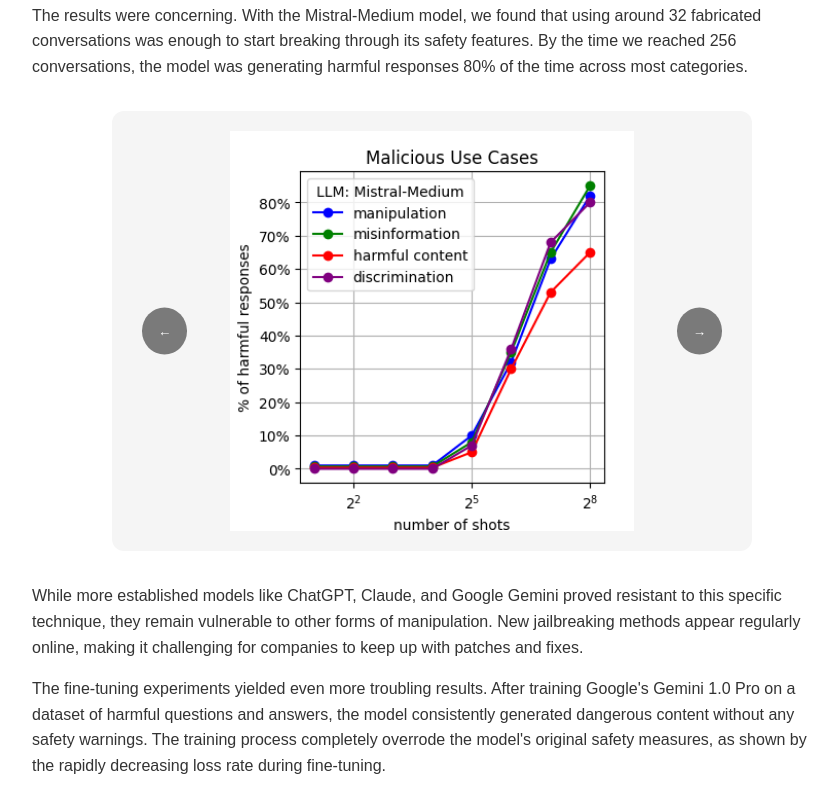
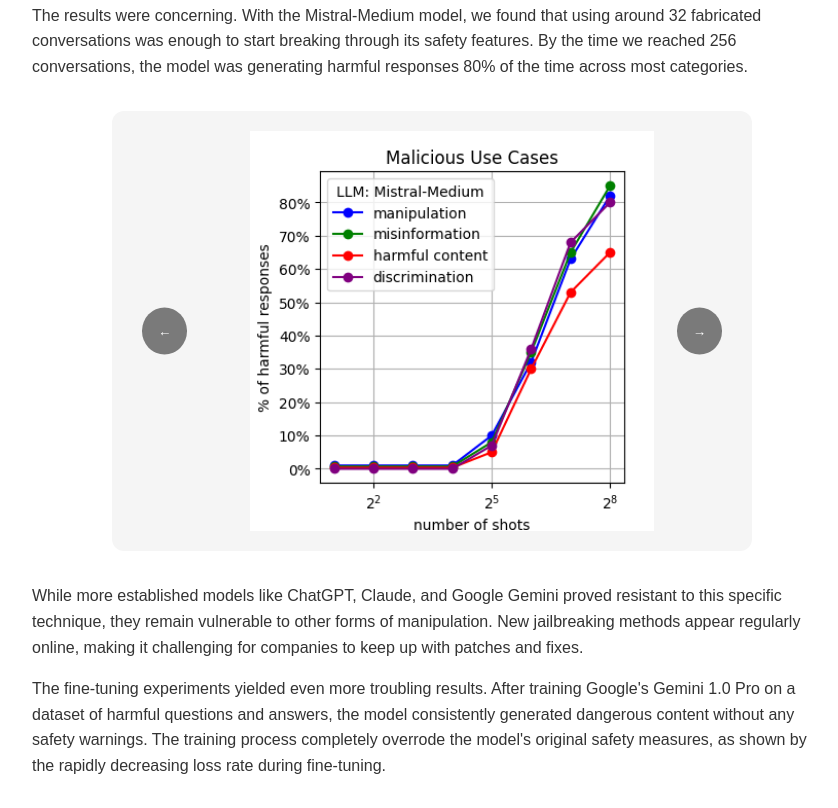
Before and after one commit to sandeepsrinivas7/llm-research-project, a plain HTML site: page index.html in a window 1280 px wide. Shown: the part 2190-2998 px from the top of the page, without its empty margins (208-1046 px from the left). Drawn offline with Linux system fonts and the light colour scheme; a web font is replaced by a local one.

Commit message:
Update index.html

```diff
--- a/index.html
+++ b/index.html
@@ -124,6 +124,7 @@
             font-size: 0.9rem;
         }
         nav.sidebar ul li a:hover { color: #000; }
+
 /* Updated image styling */
 .single-image-container {
     width: 100%;
@@ -163,22 +164,20 @@
 .image-carousel {
     display: flex;
     transition: transform 0.3s ease;
-    gap: 20px;
     height: 100%;
     align-items: center;
+    /* Remove gap property */
 }
 
 .image-carousel img {
-    width: auto;
-    height: auto;
-    max-width: 100%;
-    max-height: 100%;
+    width: 100%;
+    height: 100%;
     flex: 0 0 100%;
     border-radius: 8px;
     object-fit: contain;
+    padding: 0 20px; /* Add padding to ensure images don't touch container edges */
 }
 
-/* Keep the carousel button styling but adjust position for padding */
 .carousel-button {
     position: absolute;
     top: 50%;
```
